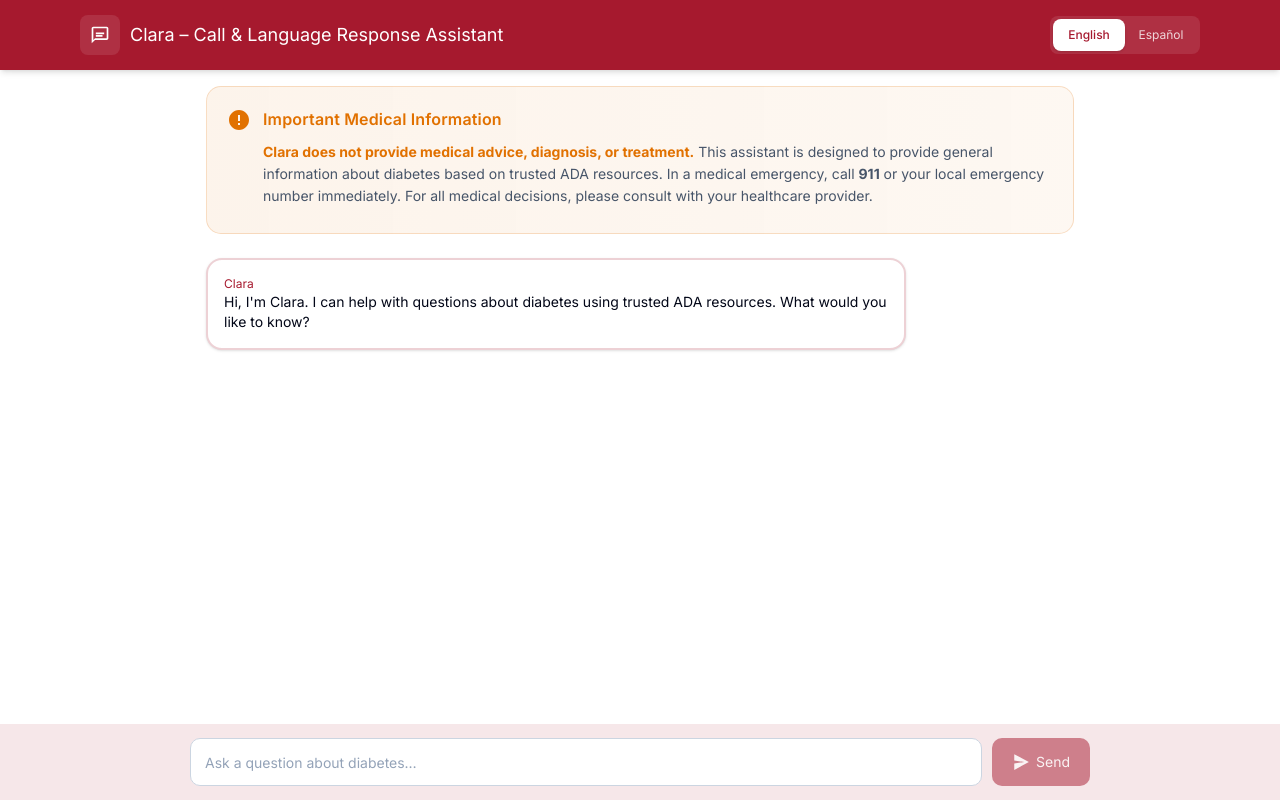
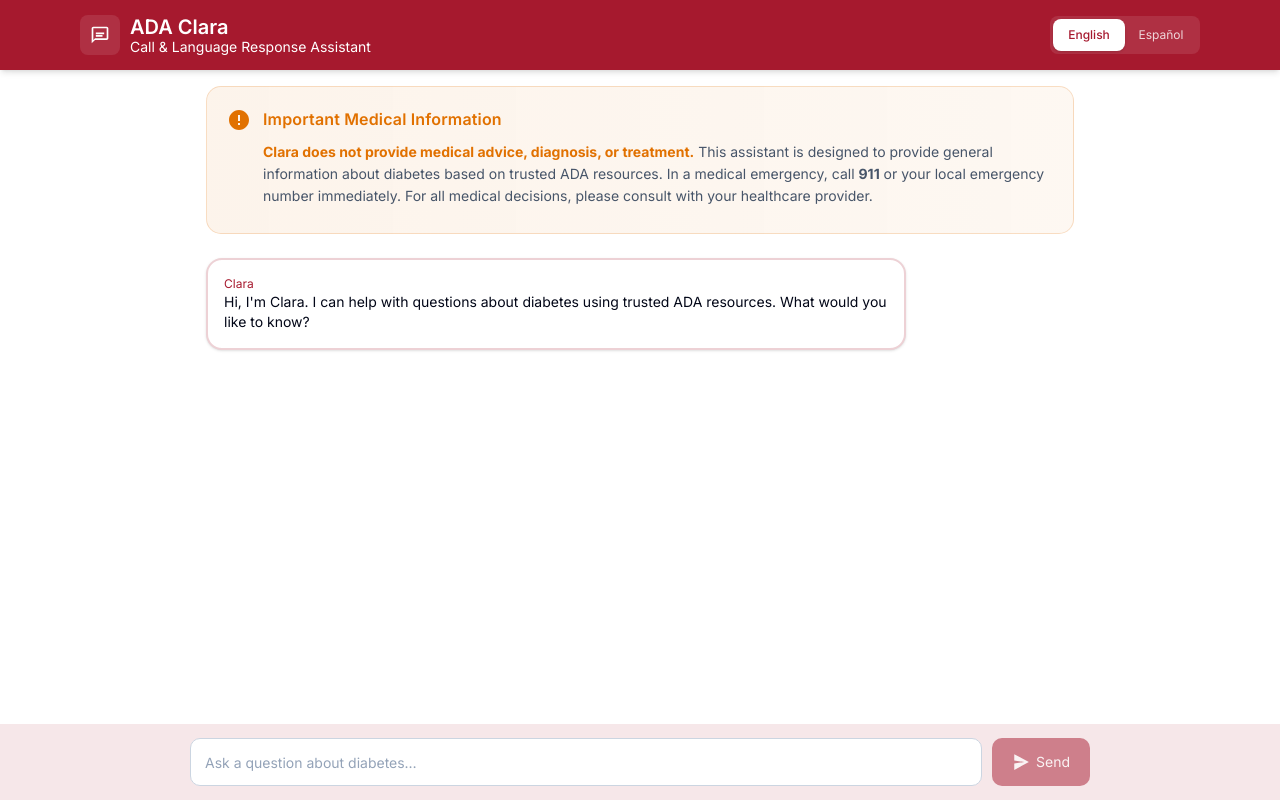
Before and after one commit to ASUCICREPO/ADA-Clara, a Next.js app in the folder frontend/: page / in a window 1280 px wide. Built offline with nearby package versions, Linux system fonts and the light colour scheme.

Commit message:
header fix

```diff
--- a/frontend/app/components/Header.tsx
+++ b/frontend/app/components/Header.tsx
@@ -14,9 +14,14 @@
                 <path d="M7 9H17V11H7V9ZM7 12H15V14H7V12Z" fill="white"/>
               </svg>
             </div>
-            <h1 className="text-white text-lg font-normal m-0 truncate" style={{ lineHeight: '22px' }}>
-              Clara – Call & Language Response Assistant
-            </h1>
+            <div className="flex flex-col justify-center" style={{ height: '40px', minWidth: 0 }}>
+              <h1 className="text-white text-xl font-semibold m-0 truncate" style={{ lineHeight: '24px' }}>
+                ADA Clara
+              </h1>
+              <p className="text-white text-sm font-normal m-0 truncate" style={{ lineHeight: '16px' }}>
+                Call & Language Response Assistant
+              </p>
+            </div>
           </div>
           <div className="flex-shrink-0" style={{ marginLeft: '16px' }}>
             <LanguageSwitcher />
```
